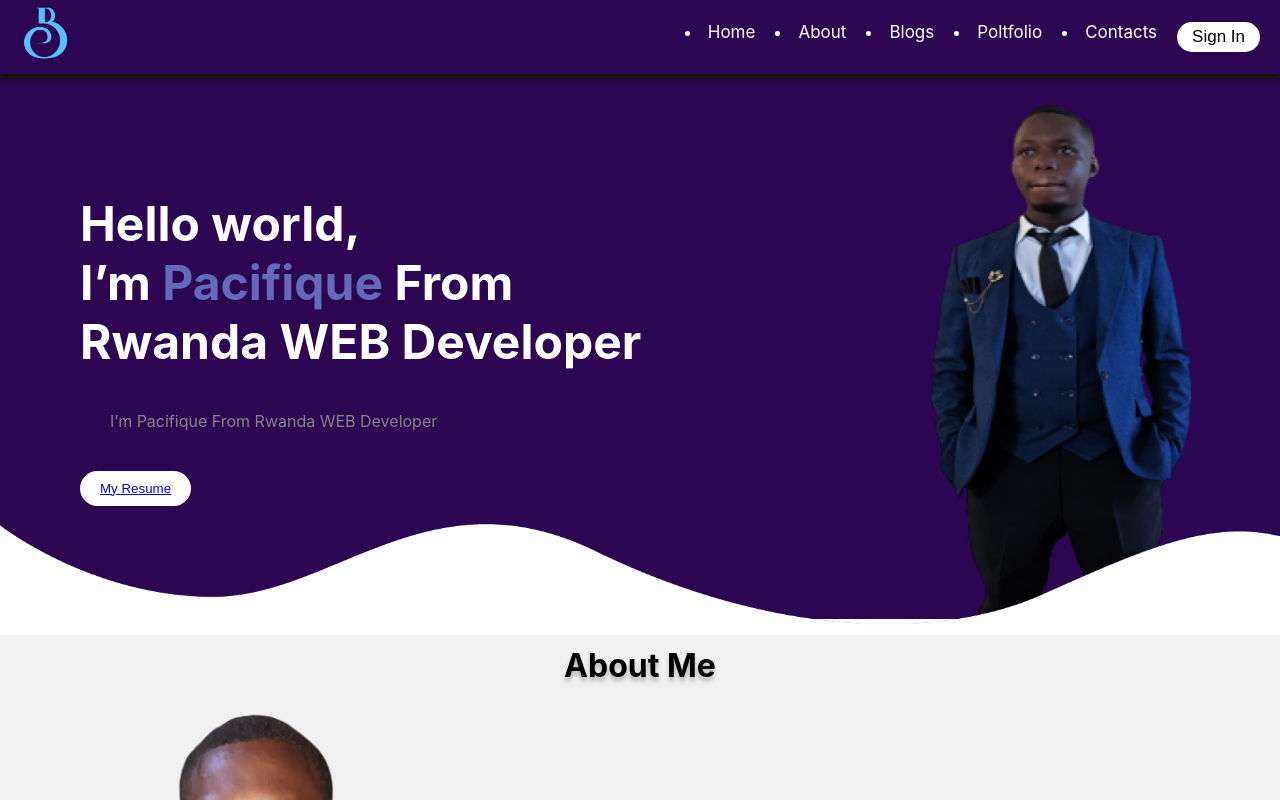
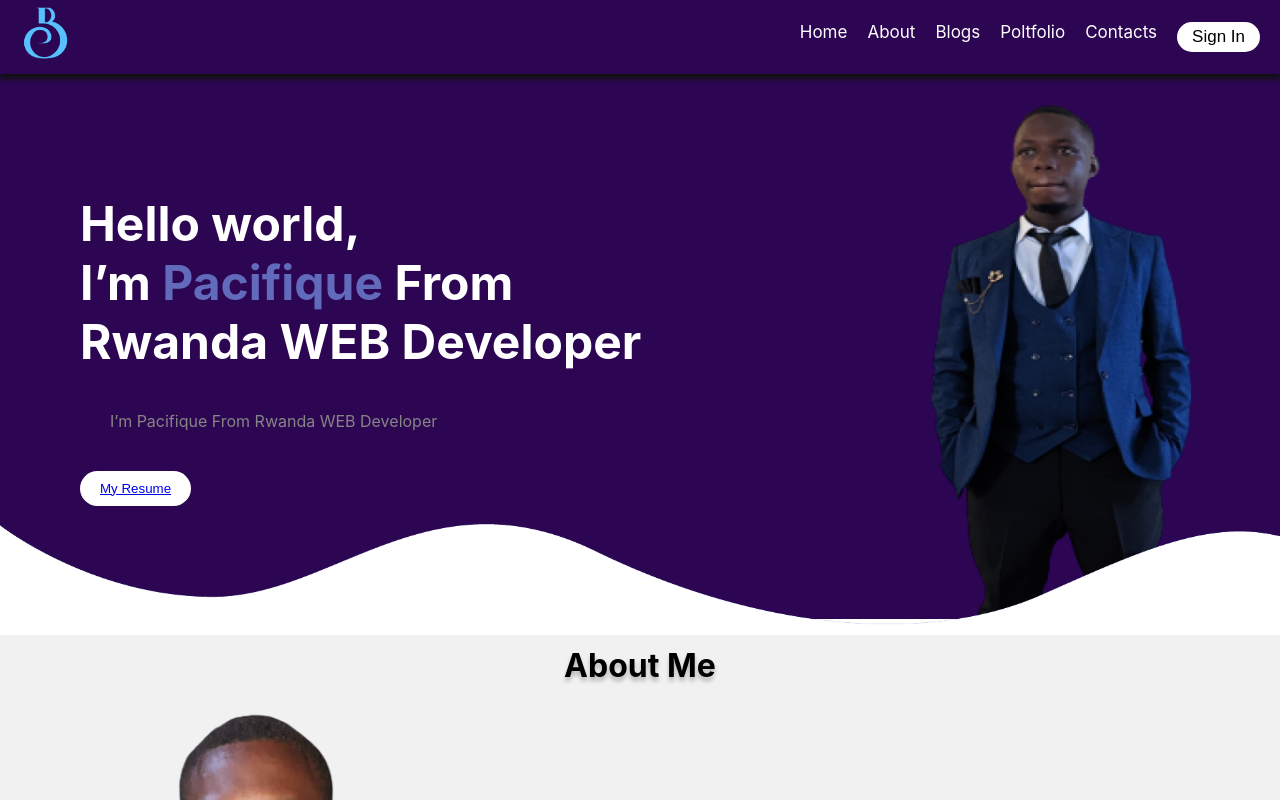
Before and after one commit to pacifiqueCYUBAHIRO/My_poltfolio, a React (Create React App) app: page / in a window 1280 px wide. Shown: the top 800 px of the page. Built offline with nearby package versions, Linux system fonts and the light colour scheme.

Commit message:
Update Navbar.css

```diff
--- a/src/components/Navbar.css
+++ b/src/components/Navbar.css
@@ -21,6 +21,8 @@
 }
 
  li {
+  list-style: none;
+  cursor: pointer;
   text-decoration: none;
   color: white;
   font-size: 17px;
```
